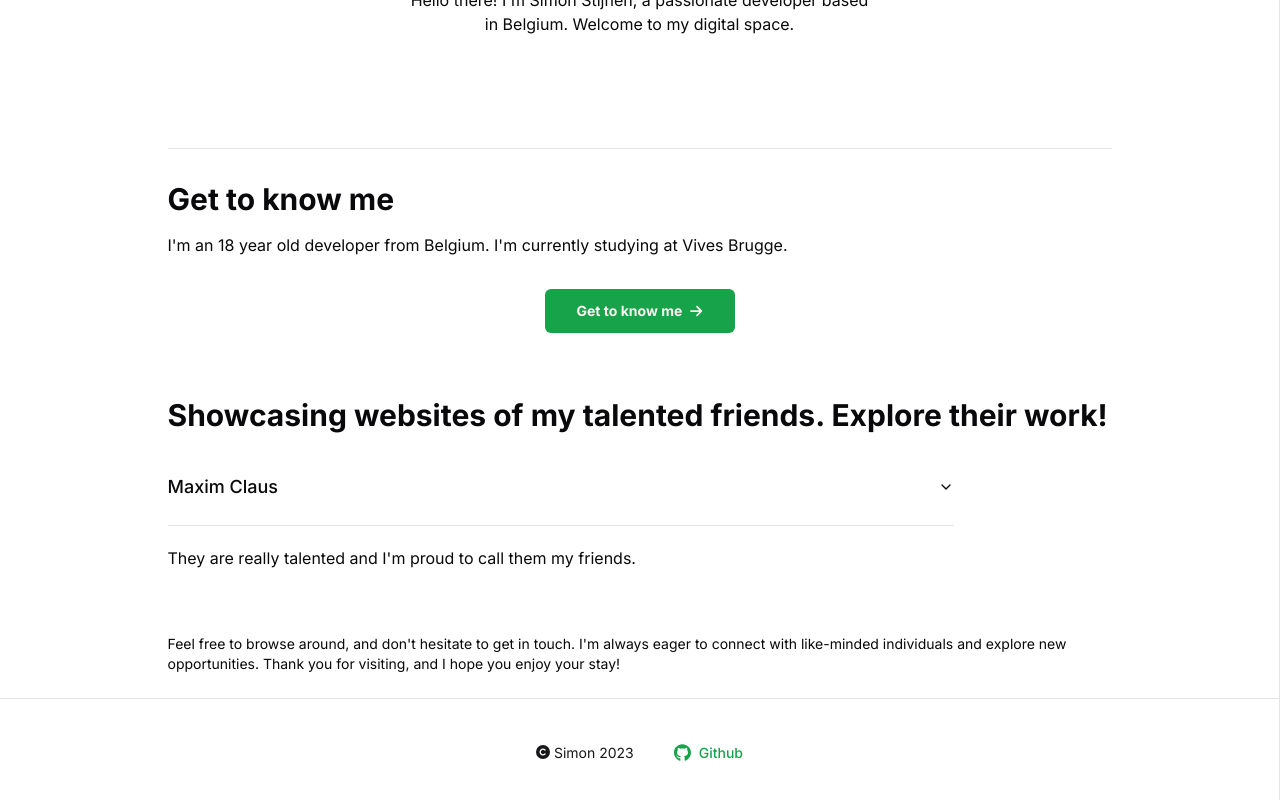
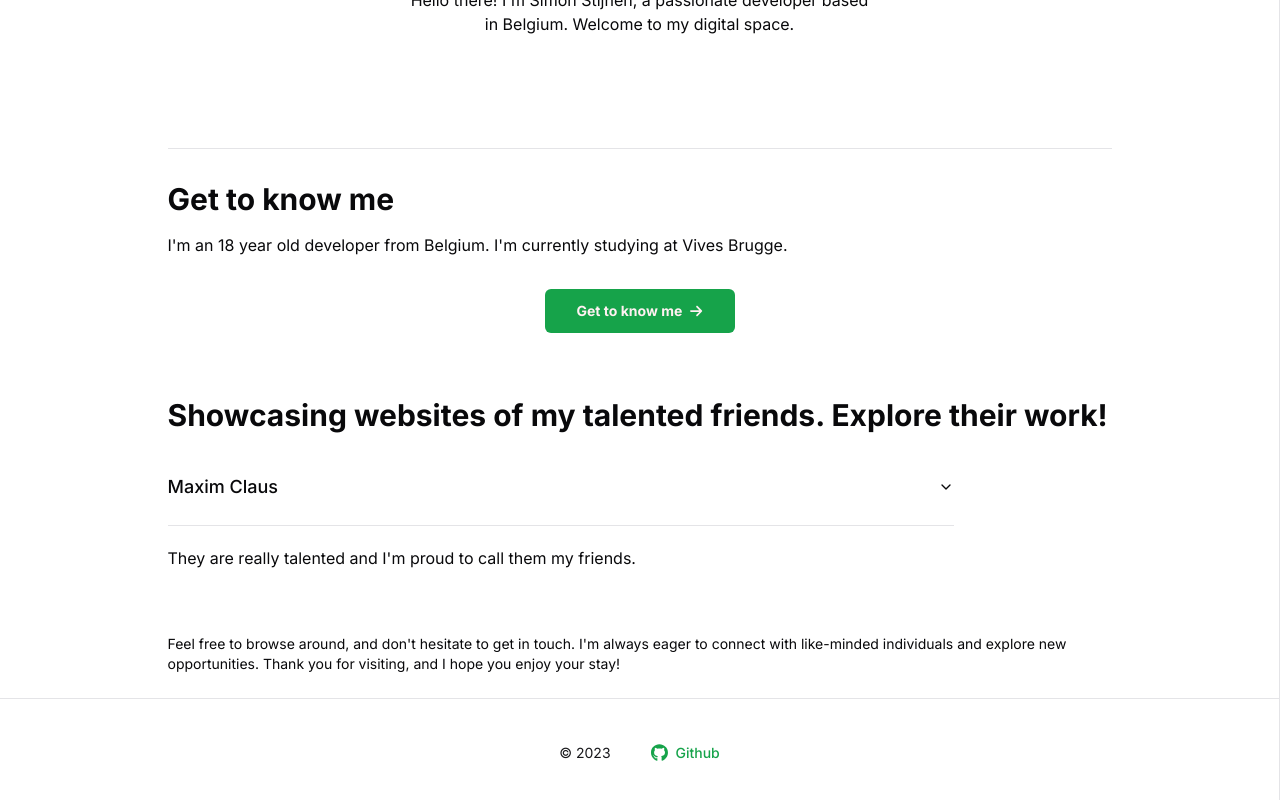
Before and after one commit to SimonStnn/website, a Next.js app: page /about in a window 1280 px wide. Shown: the part 332-1132 px from the top of the page. Built offline with nearby package versions, Linux system fonts and the light colour scheme.

Commit message:
Change footer copyright to character

```diff
--- a/src/components/footer.tsx
+++ b/src/components/footer.tsx
@@ -1,17 +1,13 @@
 import React from "react";
 import { FontAwesomeIcon } from "@fortawesome/react-fontawesome";
 import { faGithub } from "@fortawesome/free-brands-svg-icons";
-import { faCopyright } from "@fortawesome/free-solid-svg-icons";
 import RedirectLink from "./redirect-link";
 
 export default function Footer() {
   return (
     <footer className="flex justify-center items-center h-28 border-t bg-background text-sm text-secondary-foreground">
       <div className="flex gap-10">
-        <span>
-          <span className="sr-only">&copy;</span>
-          <FontAwesomeIcon icon={faCopyright} /> Simon 2023
-        </span>
+        <span>&copy; 2023</span>
         <span>
           <RedirectLink
             href={"https://github.com/SimonStnn"}
```
